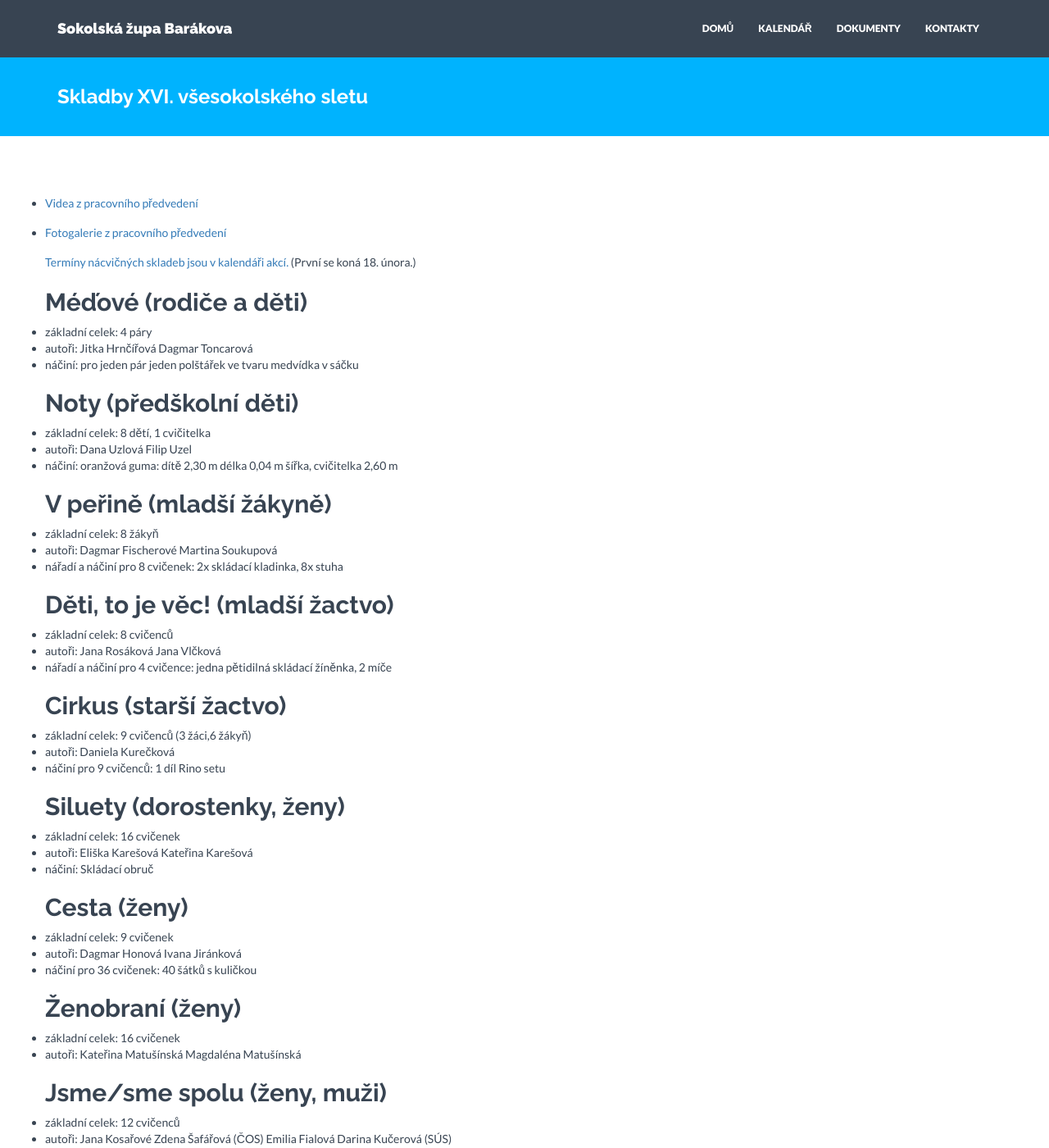
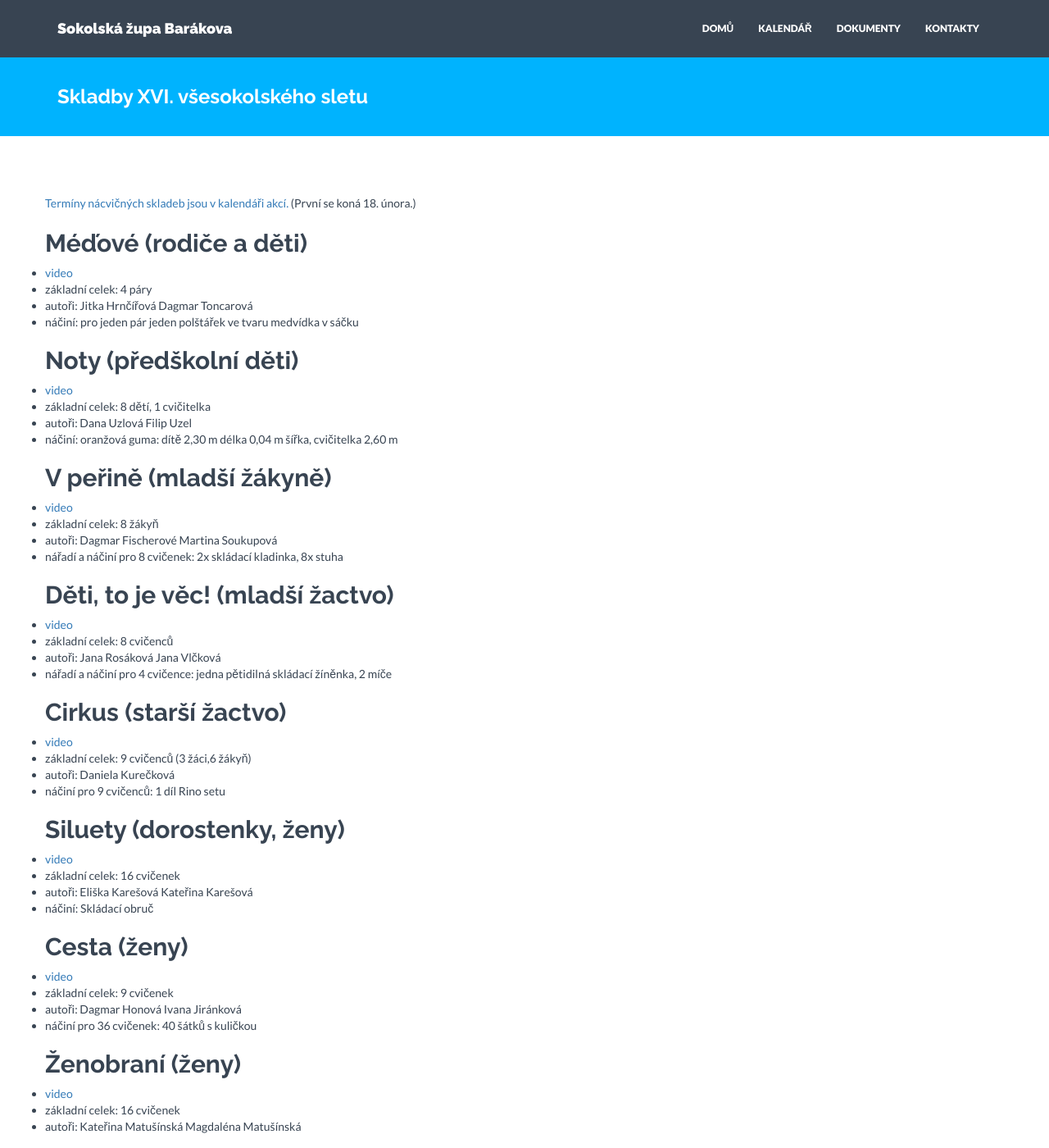
Before and after one commit to milanhybner/zbarakova.cz, a Jekyll site: the page built from slet/skladby.md, in a window 1280 px wide and 1400 px high. Shown: the whole window at 82% size. Built offline with Jekyll 4.4.1, drawn with Linux system fonts in a browser that asks for light colours; nearby versions of some CDN libraries.

```diff
--- a/_data/akce-archiv.yaml
+++ b/_data/akce-archiv.yaml
@@ -213,3 +213,8 @@
   nazev: Seminář vedoucích a organizátorů – klub seniorů
   url: /soubory/2016-12-07-klub-senioru.docx
   druh: Seminář
+
+- datum: 2016-12-17
+  nazev: Otevřený Vánoční závod odboru všestrannosti ve sportovní gymnastice a šplhu žactva
+  url: https://drive.google.com/open?id=0B0QIXsJ5v2H9UDE2c3dPblF1aVE
+  druh: závod
--- a/_data/dokumenty.yaml
+++ b/_data/dokumenty.yaml
@@ -1,3 +1,7 @@
+- nazev: Sestavy PD, NŽ
+  url: https://drive.google.com/open?id=0B0w6gDorCVUkbVJkQW04ajg2SG8
+  popis: Gymnastické sestavy pro závod předškolních dětí a nejmladšího žactva 2017 – návrh
+
 - nazev: Zápis vedení N ČOS
   url: https://drive.google.com/open?id=0B0w6gDorCVUka0lxS2lObU54ZnR0VnJWZF9SRDh1SndJTzB3
   popis: Zápis č. 5/2016 porady vedení náčelnictva mužů a žen ČOS 8. 12. 2016
--- a/slet/skladby.md
+++ b/slet/skladby.md
@@ -2,73 +2,80 @@
 layout: page
 nazev: Skladby XVI. všesokolského sletu
 ---
-
-* [Videa z pracovního předvedení ](https://www.youtube.com/playlist?list=PLLmxHBkPWCePHM2i5xE3AsZDK5hrgGCqb)
-
-* [Fotogalerie z pracovního předvedení](http://ivooa.rajce.idnes.cz/27.11.2016_-_Pracovni_predvedeni_sletovych_skladeb_v_T.J._Sokol_Praha_Kralovske_Vinohrady/)
 
 [Termíny nácvičných skladeb jsou v kalendáři akcí.](/akce.html) (První se koná 18. února.)
 
 
 ## Méďové (rodiče a děti)
 
+* [video](https://www.youtube.com/watch?v=t1yHUFbVboM)
 * základní celek: 4 páry
 * autoři: Jitka Hrnčířová Dagmar Toncarová
 * náčiní: pro jeden pár jeden polštářek ve tvaru medvídka v sáčku
 
 ## Noty (předškolní děti)
 
+* [video](https://www.youtube.com/watch?v=lKZRVUGFMgc)
 * základní celek: 8 dětí, 1 cvičitelka
 * autoři: Dana Uzlová Filip Uzel
 * náčiní: oranžová guma: dítě 2,30 m délka 0,04 m šířka, cvičitelka 2,60 m
 
 ## V peřině (mladší žákyně)
 
+* [video](https://www.youtube.com/watch?v=TSNFqzPqLmc)
 * základní celek: 8 žákyň
 * autoři: Dagmar Fischerové Martina Soukupová
 * nářadí a náčiní pro 8 cvičenek: 2x skládací kladinka, 8x stuha
 
 ## Děti, to je věc! (mladší žactvo)
 
+* [video](https://www.youtube.com/watch?v=piI-xv0XcYA)
 * základní celek: 8 cvičenců
 * autoři: Jana Rosáková Jana Vlčková
 * nářadí a náčiní pro 4 cvičence: jedna pětidilná skládací žíněnka, 2 míče
 
 ## Cirkus (starší žactvo)
 
+* [video](https://www.youtube.com/watch?v=EZIHw0CXisg)
 * základní celek: 9 cvičenců (3 žáci,6 žákyň)
 * autoři: Daniela Kurečková
 * náčiní pro 9 cvičenců: 1 díl Rino setu
 
 ## Siluety (dorostenky, ženy)
 
+* [video](https://www.youtube.com/watch?v=4gBE1MW6qgU)
 * základní celek: 16 cvičenek
 * autoři: Eliška Karešová Kateřina Karešová
 * náčiní: Skládací obruč
 
 ## Cesta (ženy)
 
+* [video](https://www.youtube.com/watch?v=8WUgcIJ_nJg)
 * základní celek: 9 cvičenek
 * autoři: Dagmar Honová Ivana Jiránková
 * náčiní pro 36 cvičenek: 40 šátků s kuličkou
 
 ## Ženobraní (ženy)
 
+* [video](https://www.youtube.com/watch?v=UMVaeYp7heo)
 * základní celek: 16 cvičenek
 * autoři: Kateřina Matušínská Magdaléna Matušínská
 
 ## Jsme/sme spolu (ženy, muži)
 
+* [video]()
 * základní celek: 12 cvičenců
 * autoři: Jana Kosařové Zdena Šafářová (ČOS) Emilia Fialová Darina Kučerová (SÚS)
 * náčiní: Závoje v modré, červené, bílé barvě
 
 ## Borci (dorostenci, muži)
 
+* [video](https://www.youtube.com/watch?v=uRtz0pP5_oA)
 * základní celek: 9 mužů
 * autoři: Václav Pavelka František Dosedla
 
 ## Princezna republika (senioři, seniorky)
 
+* [video](https://www.youtube.com/watch?v=8J7IbL63oqA)
 * základní celek: 9 cvičenců (6 žen,3 muži)
 * autoři: Lenka Kocmichová Blanka Kocmichová
```
Also changed, not shown: _data/akce.yaml (+5 -4 lines).
